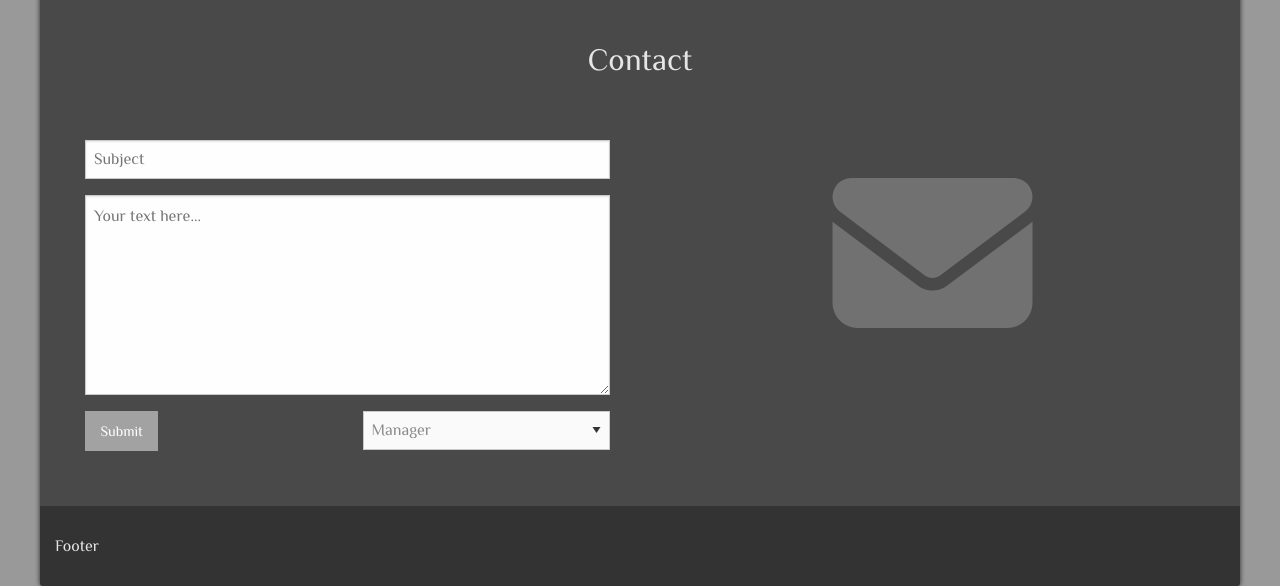
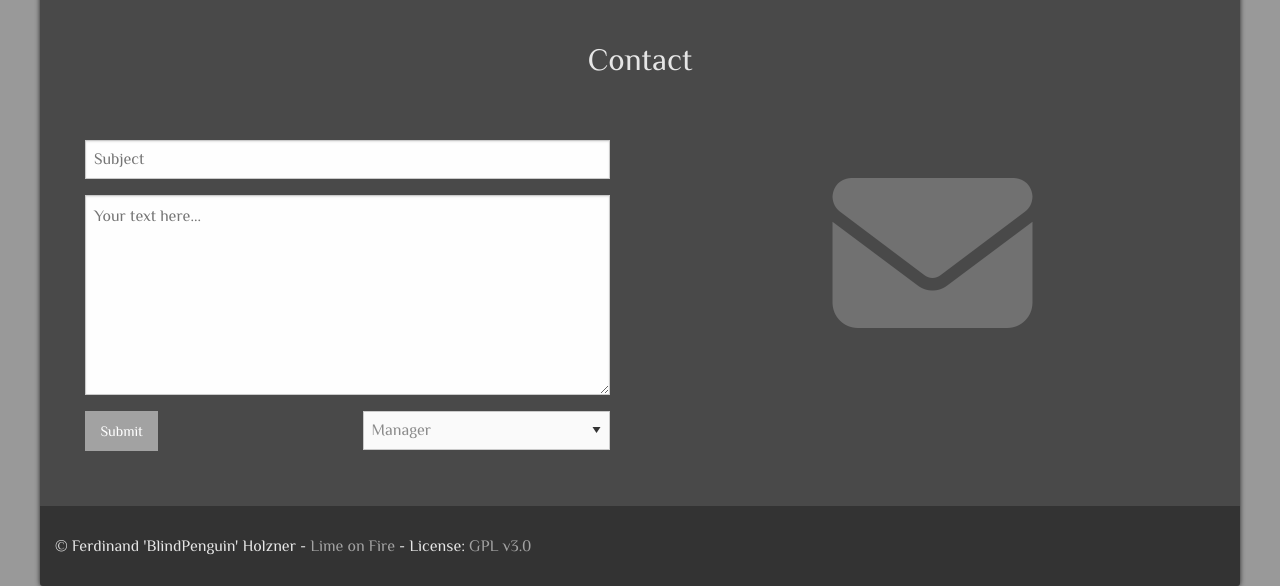
Before and after one commit to blindpenguin/blackboard, a website: page index.html in a window 1280 px wide. Shown: the part 1758-2344 px from the top of the page. Drawn offline with Linux system fonts and the light colour scheme.

Commit message:
Added license stuff

```diff
--- a/index.html
+++ b/index.html
@@ -189,7 +189,7 @@
 			</div>
 		</div>
 		<div id="footer" class="medium-12 columns">
-			Footer
+			&copy; Ferdinand 'BlindPenguin' Holzner - <a href="http://limeonfire.de" >Lime on Fire</a> - License: <a href="http://www.gnu.org/licenses/gpl-3.0.de.html">GPL v3.0</a>
 		</div>
 	</div>
 
```
